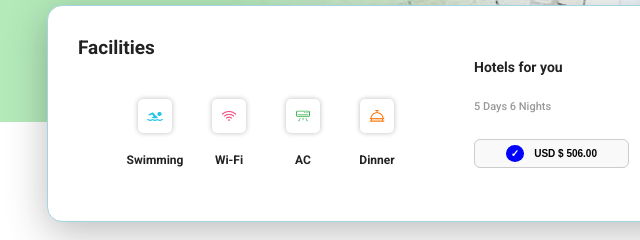
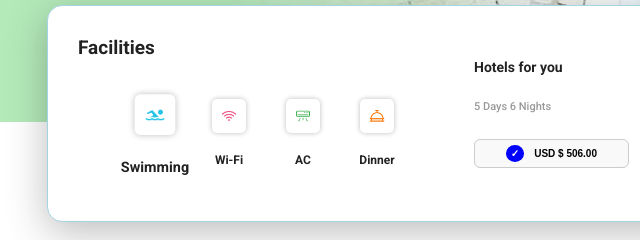
Before and after one commit to prathnow/Hotel-landing-page, a website: page index.html in a window 1280 px wide. In both pictures the pointer is over the element "Swimming". Shown: the part 409-649 px from the top of the page, 53-693 px from the left. Drawn offline with nearby package versions, Linux system fonts and the light colour scheme; files that its build step writes are made by us from their sources.

Commit message:
Add hover effect in "facilities" section

```diff
--- a/sass/components.scss
+++ b/sass/components.scss
@@ -144,6 +144,12 @@
         align-items: center;
         font-size: 1.2rem;
         font-weight: 600;
+        transition: transform .2s;
+    }
+
+    &__item:hover {
+        transform: scale(1.2);
+        cursor: pointer;
     }
 
     &__icon {
```
